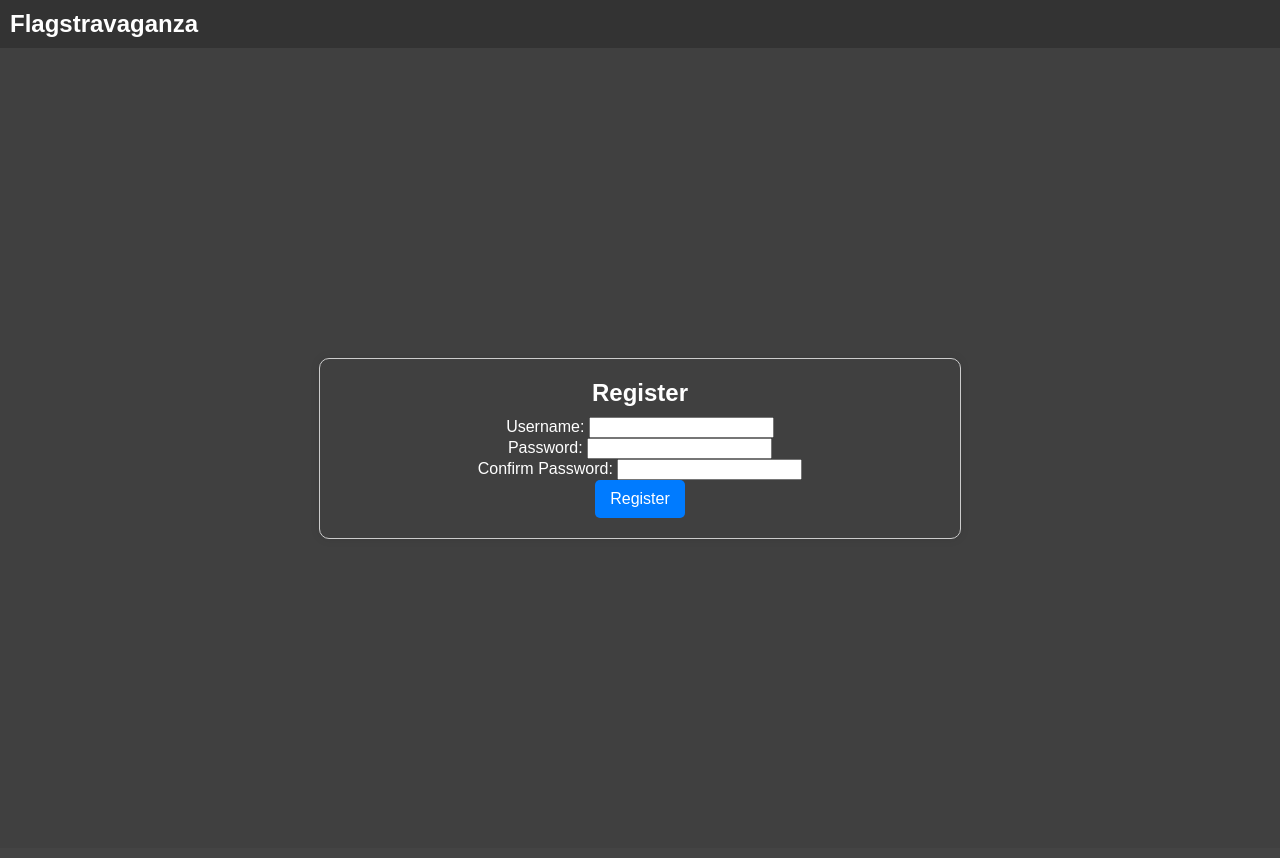
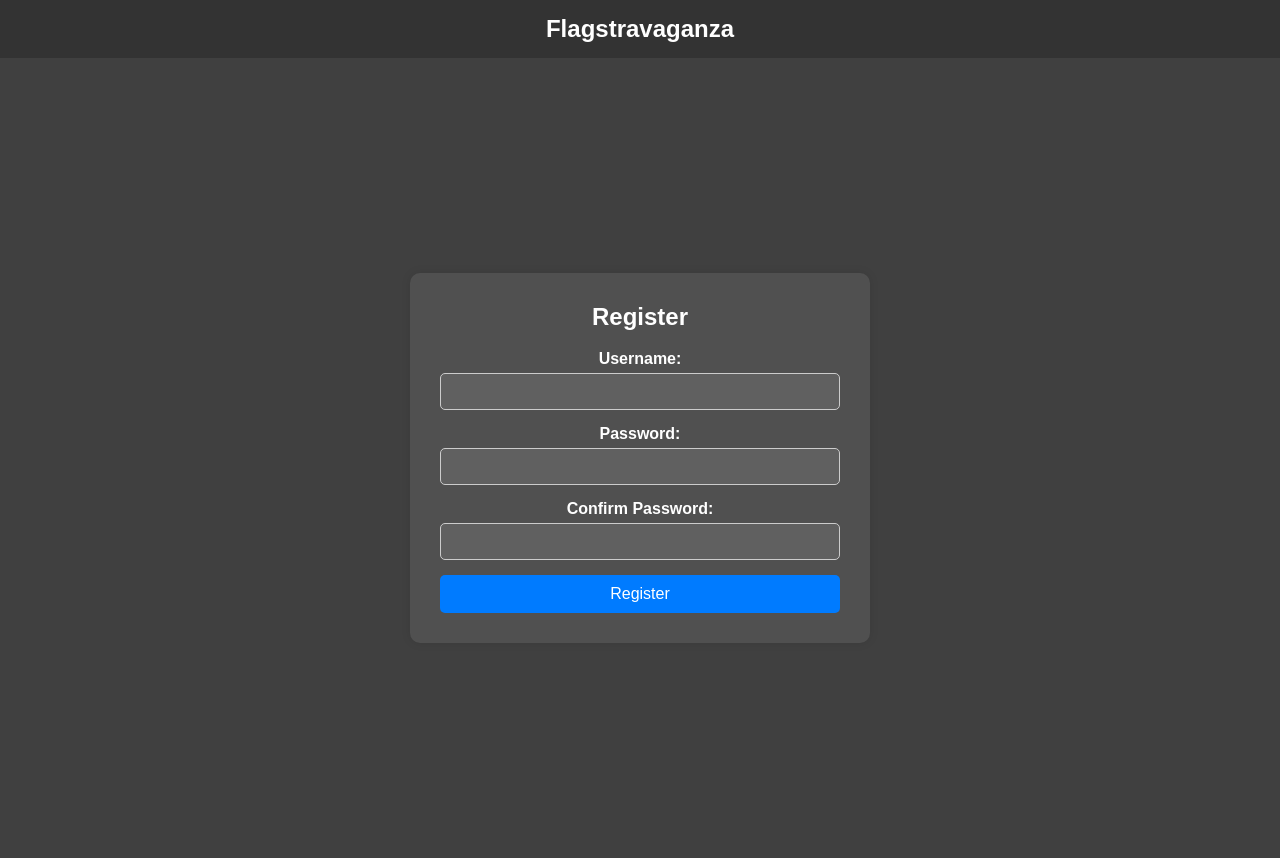
Before and after one commit to JanHadik/AgileWebanwendungenMitPython, a Flask app: template Flagstravaganza/templates/register_form.html in a window 1280 px wide. Before the commit the page ends 539 px from the top, so only its background shows below. Run offline with Flask 3, Linux system fonts and the light colour scheme; the template is opened without the code that fills it, so the values that code supplies are empty.

Commit message:
added register styling swapped left and right colum

```diff
--- a/Flagstravaganza/static/style_mobile.css
+++ b/Flagstravaganza/static/style_mobile.css
@@ -62,7 +62,7 @@ body {
     padding: 20px;
 }
 
-.left-column, .right-column {
+.left-column,.middle-column, .right-column {
     width: 100%;
     margin-bottom: 20px;
 }
--- /dev/null
+++ b/Flagstravaganza/static/style_register_desktop.css
@@ -0,0 +1,88 @@
+/* style_desktop.css */
+
+/* General styles */
+body {
+    font-family: Arial, sans-serif;
+    margin: 0;
+    padding: 0;
+    background-color: #404040;
+    color: white;
+    font-size: 16px;
+}
+
+/* Navbar styles */
+.navbar {
+    background-color: #333;
+    color: white;
+    padding: 15px;
+    text-align: center;
+    font-size: 24px;
+    font-weight: bold;
+}
+
+/* Center container for content */
+.center-container {
+    display: flex;
+    justify-content: center;
+    align-items: center;
+    height: 100vh;
+}
+
+/* Form container */
+.form-container {
+    background-color: #505050;
+    padding: 30px;
+    box-shadow: 0 0 10px rgba(0, 0, 0, 0.1);
+    width: 400px;
+    border-radius: 10px;
+    text-align: center;
+}
+
+h2 {
+    margin-top: 0;
+}
+
+.form-group {
+    margin-bottom: 15px;
+}
+
+label {
+    display: block;
+    margin-bottom: 5px;
+    font-weight: bold;
+}
+
+input[type="text"],
+input[type="password"] {
+    width: 100%;
+    padding: 10px;
+    box-sizing: border-box;
+    border: 1px solid #ccc;
+    border-radius: 5px;
+    background-color: #606060;
+    color: white;
+}
+
+button[type="submit"] {
+    width: 100%;
+    padding: 10px;
+    background-color: #007bff;
+    color: white;
+    border: none;
+    border-radius: 5px;
+    cursor: pointer;
+    font-size: 16px;
+}
+
+button[type="submit"]:hover {
+    background-color: #0056b3;
+}
+
+.error-message {
+    background-color: #f8d7da;
+    color: #721c24;
+    padding: 10px;
+    border: 1px solid #f5c6cb;
+    border-radius: 5px;
+    margin-top: 15px;
+}
--- /dev/null
+++ b/Flagstravaganza/static/style_register_mobile.css
@@ -0,0 +1,91 @@
+/* style_mobile.css */
+
+/* General styles */
+body {
+    font-family: Arial, sans-serif;
+    margin: 0;
+    padding: 0;
+    background-color: #404040;
+    color: white;
+    font-size: 16px;
+}
+
+/* Navbar styles */
+.navbar {
+    background-color: #333;
+    color: white;
+    padding: 10px;
+    text-align: center;
+    font-size: 20px;
+    font-weight: bold;
+}
+
+/* Center container for content */
+.center-container {
+    display: flex;
+    justify-content: center;
+    align-items: center;
+    padding: 20px;
+    height: 100vh;
+}
+
+/* Form container */
+.form-container {
+    background-color: #505050;
+    padding: 20px;
+    box-shadow: 0 0 10px rgba(0, 0, 0, 0.1);
+    width: 100%;
+    max-width: 300px;
+    border-radius: 10px;
+    text-align: center;
+}
+
+h2 {
+    margin-top: 0;
+    font-size: 1.5em;
+}
+
+.form-group {
+    margin-bottom: 15px;
+}
+
+label {
+    display: block;
+    margin-bottom: 5px;
+    font-weight: bold;
+}
+
+input[type="text"],
+input[type="password"] {
+    width: 100%;
+    padding: 10px;
+    box-sizing: border-box;
+    border: 1px solid #ccc;
+    border-radius: 5px;
+    background-color: #606060;
+    color: white;
+}
+
+button[type="submit"] {
+    width: 100%;
+    padding: 10px;
+    background-color: #007bff;
+    color: white;
+    border: none;
+    border-radius: 5px;
+    cursor: pointer;
+    font-size: 16px;
+}
+
+button[type="submit"]:hover {
+    background-color: #0056b3;
+}
+
+.error-message {
+    background-color: #f8d7da;
+    color: #721c24;
+    padding: 10px;
+    border: 1px solid #f5c6cb;
+    border-radius: 5px;
+    margin-top: 15px;
+}
--- a/Flagstravaganza/templates/register_form.html
+++ b/Flagstravaganza/templates/register_form.html
@@ -5,8 +5,8 @@
     <meta name="viewport" content="width=device-width, initial-scale=1.0">
     <title>Flagstravaganza</title>
     <link rel="icon" href="{{ url_for('static', filename='favicon.ico') }}" type="image/x-icon">
-    <link rel="stylesheet" href="{{ url_for('static', filename='style_desktop.css') }}" media="screen and (min-width: 768px)">
-    <link rel="stylesheet" href="{{ url_for('static', filename='style_mobile.css') }}" media="screen and (max-width: 767px)">
+    <link rel="stylesheet" href="{{ url_for('static', filename='style_register_desktop.css') }}" media="screen and (min-width: 768px)">
+    <link rel="stylesheet" href="{{ url_for('static', filename='style_register_mobile.css') }}" media="screen and (max-width: 767px)">
 </head>
 <body>
 <div class="navbar">
```
Also changed, not shown: Flagstravaganza/templates/game.html (+19 -17 lines).
